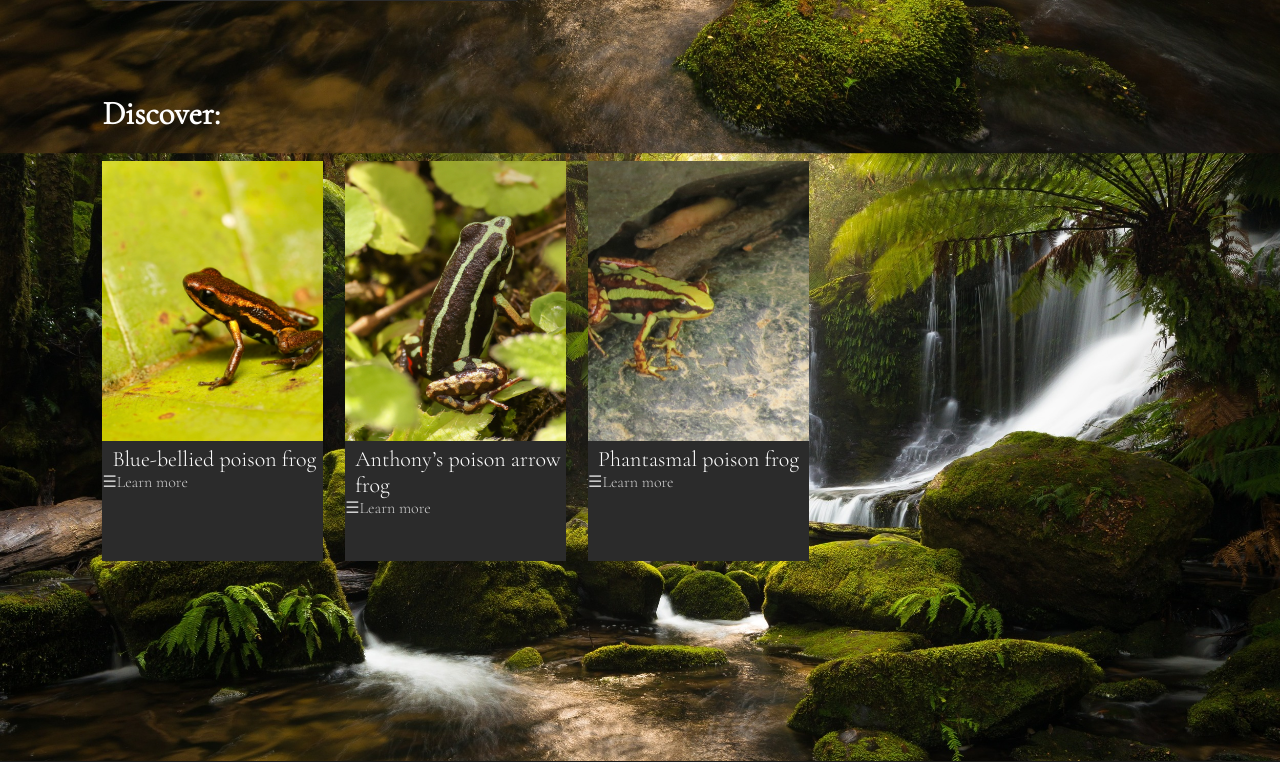
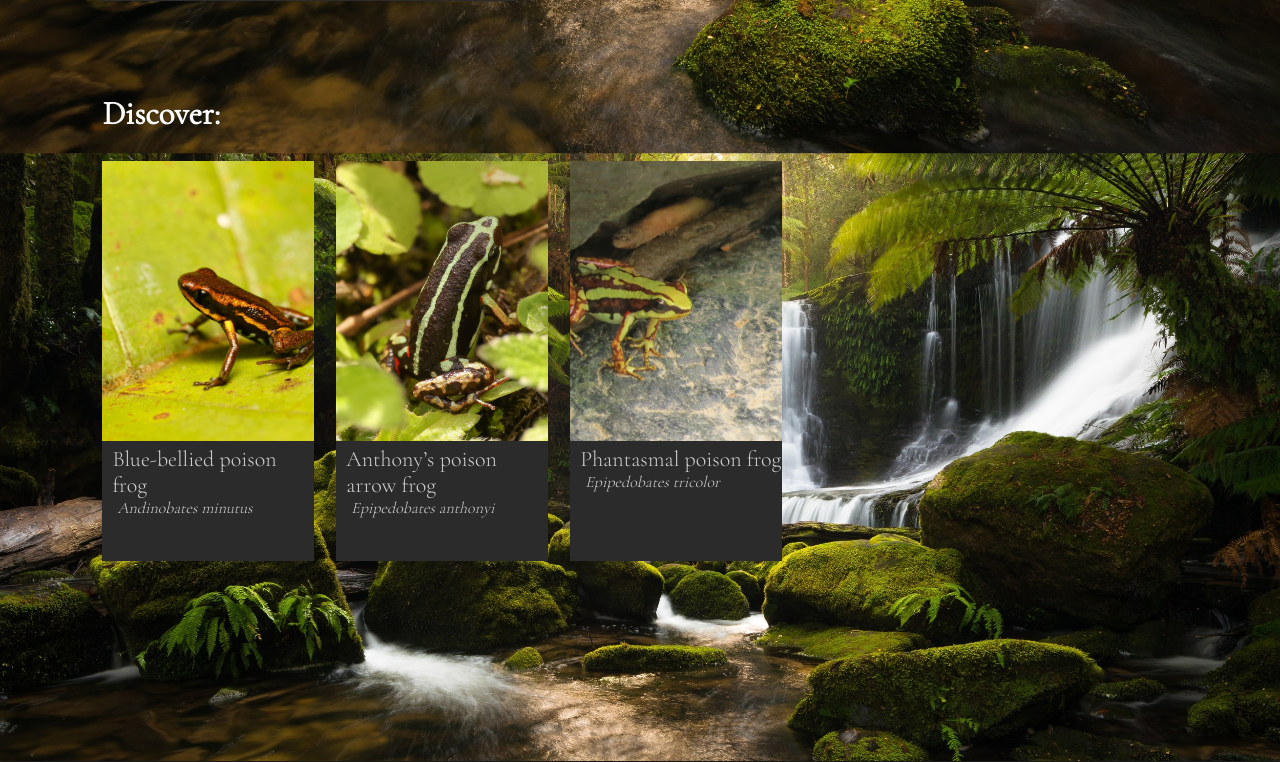
Before and after one commit to protrooper/Linuses-12DTP-project, a Flask app: page /explore in a window 1280 px wide. Shown: the part 701-1463 px from the top of the page. Run offline with Flask 3, Linux system fonts and the light colour scheme; data comes from the database, SQL or seed files in the repository.

Commit message:
created 404 page, css flexbox is now used instead of grid to provide better support for smaller screen sizes.

```diff
--- a/routes.py
+++ b/routes.py
@@ -93,7 +93,7 @@ def search_frogs(country, location, prey, predator, status):
         AND id IN (SELECT fid FROM FrogPrey WHERE pid IN (SELECT id FROM prey WHERE name LIKE?))
         AND id IN (SELECT fid FROM FrogPredator WHERE pid IN (SELECT id FROM predator WHERE name LIKE?))
         AND id IN (SELECT id FROM frogs WHERE status IN(SELECT id FROM statuses WHERE name LIKE?))''',
-        ('%'+ country+'%', '%'+ location+'%', '%'+ prey+'%', '%'+ predator+'%', '%'+status+'%'))
+        ('%'+country+'%', '%'+location+'%', '%'+prey+'%', '%'+predator+'%', '%'+status+'%'))
 
     results = cur.fetchall()
     conn.close()
@@ -185,8 +185,10 @@ def frog(id):
                ['SELECT * FROM habitat WHERE id IN(SELECT hid FROM FrogHabitat WHERE fid =?)', (id,)]]
     fetchall = [False, False, True, True, True, True, True]
     frog, status, country, prey, predator, habitat = fetch_data(queries, fetchall)
-
-    return render_template("frog.html", frog=frog, status=status, country=country, prey=prey, predator=predator, habitat=habitat)
+    if frog is None:    # page doesn't exist!
+        return render_template("success.html", title="404", status="404", reason="Page not found")
+    else:
+        return render_template("frog.html", frog=frog, status=status, country=country, prey=prey, predator=predator, habitat=habitat)
 
 
 # allows user to insert data into database
@@ -256,5 +258,11 @@ def insert():
         return render_template("insert_data.html", title="insert_data", frogs=frogs, statuses=statuses, countries=countries, habitats=habitats, preys=preys, predators=predators)
 
 
+#404 page, user is redirected to this page when URL does not exist
+@app.errorhandler(404)
+def page_not_found(e):
+    return render_template("success.html", title="404", status="404", reason="Page not found")
+
+
 if __name__ == "__main__":
     app.run(debug=True)
--- a/static/css/style.css
+++ b/static/css/style.css
@@ -386,15 +400,29 @@ for all_frogs and search results pages**/
 }
 
 .random_frog_container {
-    display: grid;
-    grid-template-columns: 1fr 1fr 1fr;
-    grid-gap: 22px;
+    display: flex;
+    gap: 22px;
     height: 400px;
 }
 
 .random_frog_item {
+    width: 30%;
     background-color: rgb(43, 43, 43);
     transition: all ease-in-out 250ms;
+}
+
+.random_frog_container h3 {
+    padding-left: 10px;
+    font-size: 22px;
+    font-weight: 100;
+    margin: 0;
+}
+
+.random_frog_container h4 {
+    font-style: italic;
+    font-weight: 1;
+    padding-left: 15px;
+    margin: 0;
 }
 
 /**hover animations**/
@@ -403,18 +431,6 @@ for all_frogs and search results pages**/
     transform: scale(1.1);
 }
 
-.link_container {
-    position: relative;
-}
-
-.random_frog_container h3 {
-    margin: 0;
-    padding-top: 0;
-    padding-left: 10px;
-    text-align: left;
-    font-size: 22px;
-    font-weight: 4;
-}
 
 
 /**INSERT PAGE
--- a/templates/all_frogs.html
+++ b/templates/all_frogs.html
@@ -18,7 +18,6 @@
             <h3>{{item[4]}}</h3>
         </div>
       {%endfor%}
-
   </div>
 </div>
 
--- a/templates/explore.html
+++ b/templates/explore.html
@@ -17,7 +17,6 @@
 
                 <h3>Habitat: <input list = "habitats" name = "habitat" maxlength = "20" autocomplete="off"></h3>
                 <datalist id = "habitats">
-                    <!--list possible search inputs -->
                     {%for item in habitats %}
                         <option value= "{{item[1]}}">
                     {%endfor%}
@@ -25,7 +24,6 @@
 
                 <h3>Prey: <input list = "preys" name = "prey" maxlength = "20" autocomplete="off"></h3>
                 <datalist id = "preys">
-                    <!--list possible search inputs -->
                     {%for item in preys %}
                         <option value= "{{item[1]}}">
                     {%endfor%}
@@ -33,7 +31,6 @@
 
                 <h3>Predator: <input list = "predators" name = "predator" maxlength = "20" autocomplete="off"></h3>
                 <datalist id = "predators">
-                    <!--list possible search inputs -->
                     {%for item in predators %}
                         <option value= "{{item[1]}}">
                     {%endfor%}
@@ -41,7 +38,6 @@
 
                 <h3>Status: <input list = "status" name = "statuses" maxlength = "20" autocomplete="off"></h3>
                 <datalist id = "status">
-                    <!--list possible search inputs -->
                     {%for item in statuses %}
                         <option value= "{{item[1]}}">
                     {%endfor%}
@@ -62,11 +58,10 @@
         <div class = "random_frog_container">
             {%for item in frogs %}
                 <div class = "random_frog_item">
-                    <a href = "/frog/{{item[0]}}"><img src = "{{item[2]}}" /></a>
+                    <a href = "/frog/{{item[0]}}"><img src = "{{item[2]}}" />
                     <h3>{{item[1]}}</h3>
-                    <div class = "link_container">
-                        <a href = "/frog/{{item[0]}}"> ☰Learn more</a>
-                    </div>
+                    <h4>{{item[4]}}</h4>
+                    </a>
                 </div>
             {%endfor%}
         </div>
--- a/templates/frog.html
+++ b/templates/frog.html
@@ -12,11 +12,9 @@
 
     <img src = "/{{frog[2]}}" />
 
-
-
     <div class = "info">
         <h2>Size:</h2>
-        {%if frog[5] != 0 %}
+        {%if frog[5] != frog[6] %}
             <p>{{frog[5]}}-{{frog[6]}} cm</p>
         {%else%}
             <p>{{frog[6]}} cm<p>
--- a/templates/success.html
+++ b/templates/success.html
@@ -1,10 +1,12 @@
 {%extends "layout.html"%}
 {%block content%}
 
-<a href = "/insert"> back</a>
+<div class = "back_button">
+    <a href = "javascript:history.back()"> ←Back</a>
+</div>
 
 <h1>{{status}}</h1>
 
-<h2>{{reason}}</h2>
+<h1>{{reason}}</h1>
 
 {%endblock%}
```
Also changed, not shown: other parts of static/css/style.css (+45 -32 lines), templates/home.html (+7 -4 lines), templates/search.html (+4 -4 lines), static/icons/frog_icon.png (added), static/icons/magnifying_glass.png (added), static/icons/mail_icon.png (added).
